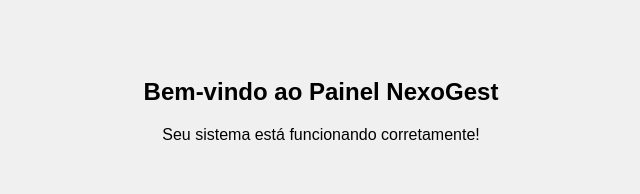
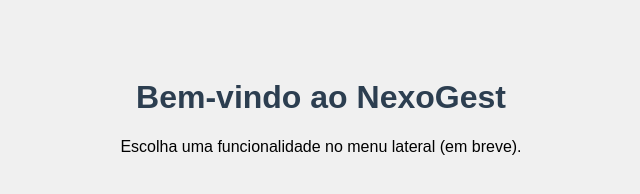
Before and after one commit to Pracadastro/NexoGest, a website: page public/painel.html in a window 1280 px wide. Shown: the whole page, without its empty margins (319-959 px from the left). Drawn offline with Linux system fonts and the light colour scheme; files that its build step writes are made by us from their sources.

Commit message:
Update painel.html

```diff
--- a/public/painel.html
+++ b/public/painel.html
@@ -1,12 +1,16 @@
 <!DOCTYPE html>
 <html lang="pt-BR">
 <head>
-  <meta charset="UTF-8">
+  <meta charset="UTF-8" />
+  <meta name="viewport" content="width=device-width, initial-scale=1.0"/>
   <title>Painel - NexoGest</title>
-  <link rel="stylesheet" href="css/style.css">
+  <link rel="stylesheet" href="/style.css">
 </head>
 <body>
-  <h2>Bem-vindo ao Painel NexoGest</h2>
-  <p>Seu sistema está funcionando corretamente!</p>
+  <div class="painel-container">
+    <h1>Bem-vindo ao NexoGest</h1>
+    <p>Escolha uma funcionalidade no menu lateral (em breve).</p>
+    <!-- Aqui futuramente virão botões para clientes, estoque, vendas etc. -->
+  </div>
 </body>
 </html>
```
